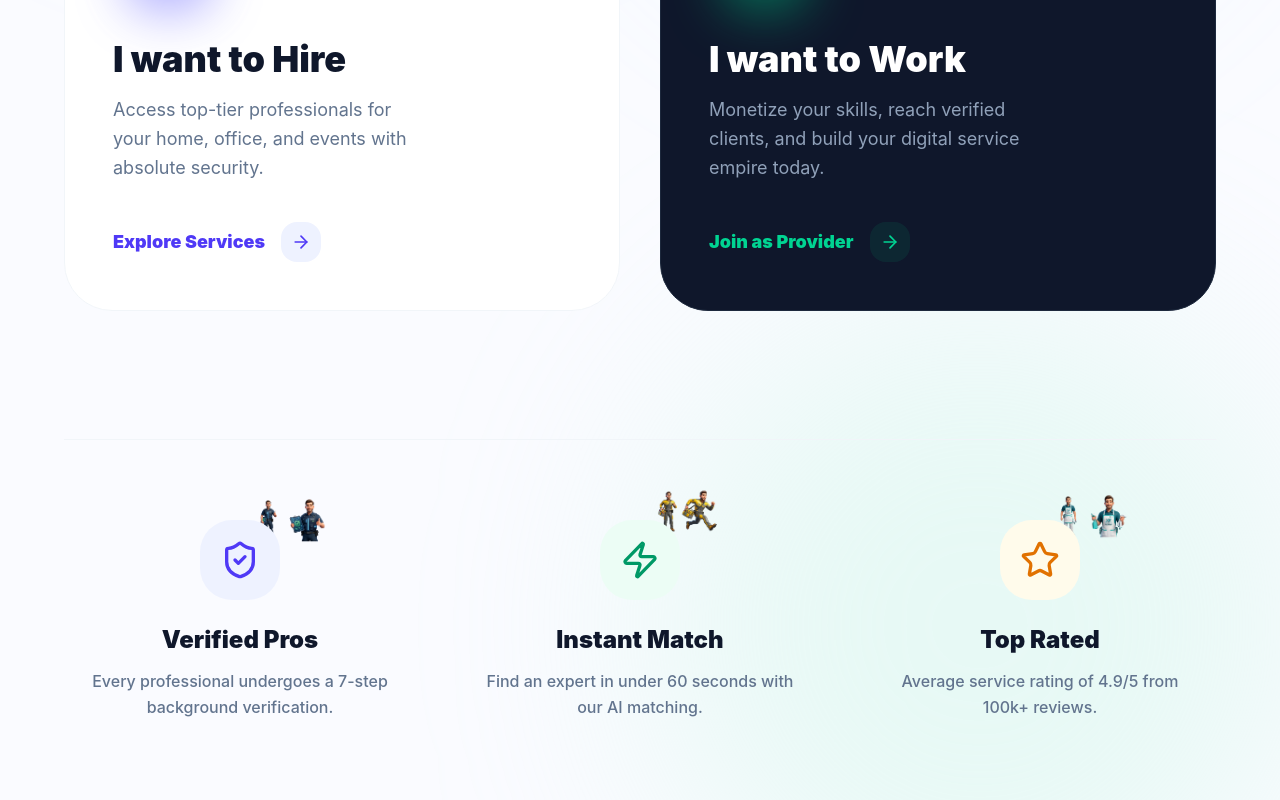
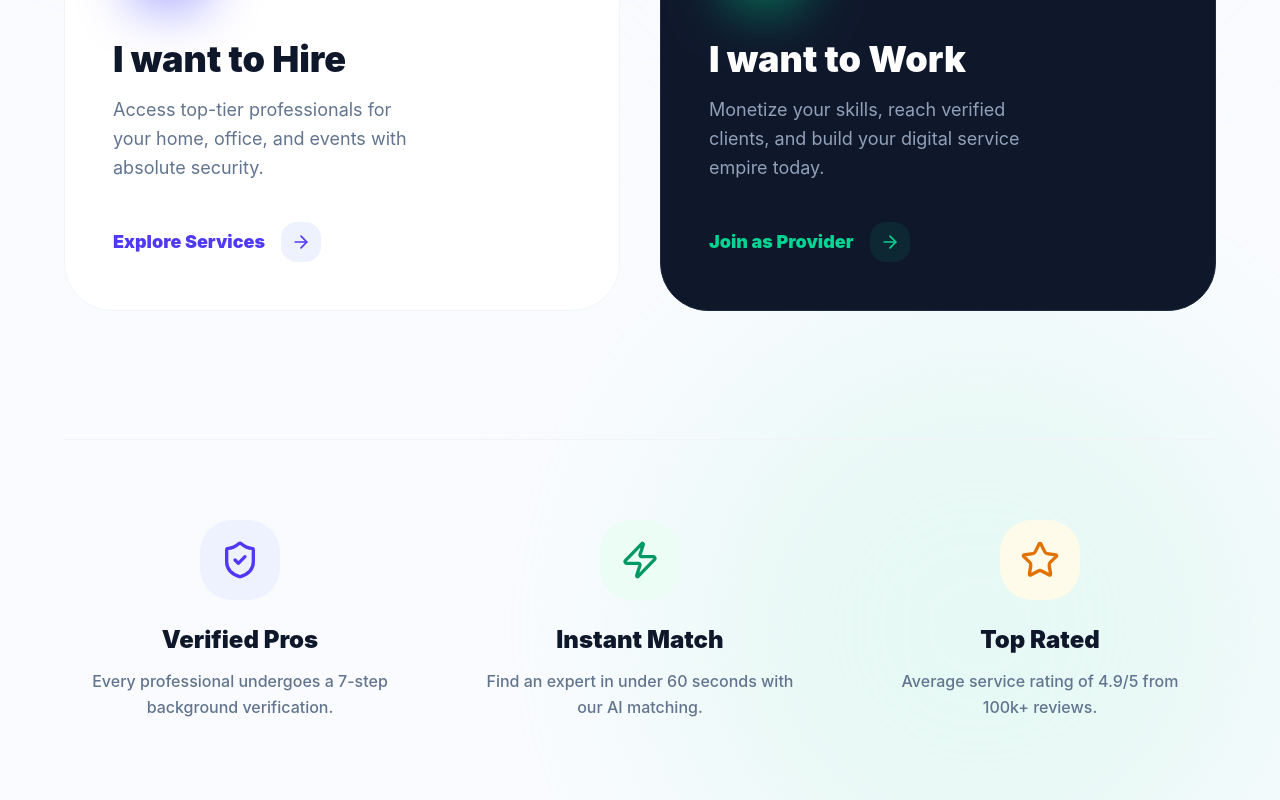
Before and after one commit to Jahanzaib-Gull/Local-Service-Marketplace-System, a React app in the folder frontend/: page / in a window 1280 px wide. Shown: the part 823-1623 px from the top of the page. Built offline with nearby package versions, Linux system fonts and the light colour scheme; the HTML template or start-up script is replaced by a standard one.

Commit message:
style: remove images from cards and reposition as subtle gutter asides

```diff
--- a/frontend/src/pages/Landing.jsx
+++ b/frontend/src/pages/Landing.jsx
@@ -22,6 +22,14 @@ const Landing = () => {
 
   return (
     <div className="relative min-h-screen bg-[#fafbff] overflow-hidden">
+      {/* Floating Asides in Gutters */}
+      <div className="hidden 2xl:block">
+        <img src={HammerImg} alt="" className="fixed top-1/4 -left-12 w-48 h-48 object-contain animate-float opacity-20 hover:opacity-100 transition-opacity" />
+        <img src={RunningImg} alt="" className="fixed top-1/2 -right-12 w-48 h-48 object-contain animate-float animation-delay-1000 opacity-20 hover:opacity-100 transition-opacity" />
+        <img src={InspectionImg} alt="" className="fixed bottom-1/4 -left-12 w-40 h-40 object-contain animate-float animation-delay-2000 opacity-20 hover:opacity-100 transition-opacity" />
+        <img src={CleaningImg} alt="" className="fixed bottom-10 right-10 w-40 h-40 object-contain animate-float animation-delay-4000 opacity-20 hover:opacity-100 transition-opacity" />
+      </div>
+
       {/* Immersive Background */}
       <div className="absolute inset-0 overflow-hidden pointer-events-none">
         <div className="absolute top-[-10%] left-[-5%] w-[800px] h-[800px] bg-indigo-200/40 rounded-full mix-blend-multiply filter blur-[120px] animate-blob"></div>
@@ -93,10 +101,9 @@ const Landing = () => {
 
           <div className="flex flex-col items-center text-center group">
             <div className="mb-6 relative">
-              <div className="p-5 bg-indigo-50 text-indigo-600 rounded-[2rem] relative z-10">
+              <div className="p-5 bg-indigo-50 text-indigo-600 rounded-[2rem]">
                 <ShieldCheck size={40} />
               </div>
-              <img src={InspectionImg} alt="Verified" className="absolute -top-12 -right-12 w-24 h-24 object-contain animate-float" />
             </div>
             <h4 className="text-2xl font-black text-slate-900 mb-3">Verified Pros</h4>
             <p className="text-slate-500 font-medium leading-relaxed px-4">Every professional undergoes a 7-step background verification.</p>
@@ -104,10 +111,9 @@ const Landing = () => {
 
           <div className="flex flex-col items-center text-center group">
             <div className="mb-6 relative">
-              <div className="p-5 bg-emerald-50 text-emerald-600 rounded-[2rem] relative z-10">
+              <div className="p-5 bg-emerald-50 text-emerald-600 rounded-[2rem]">
                 <Zap size={40} />
               </div>
-              <img src={RunningImg} alt="Instant" className="absolute -top-12 -right-12 w-24 h-24 object-contain animate-float animation-delay-1000" />
             </div>
             <h4 className="text-2xl font-black text-slate-900 mb-3">Instant Match</h4>
             <p className="text-slate-500 font-medium leading-relaxed px-4">Find an expert in under 60 seconds with our AI matching.</p>
@@ -115,10 +121,9 @@ const Landing = () => {
 
           <div className="flex flex-col items-center text-center group">
             <div className="mb-6 relative">
-              <div className="p-5 bg-amber-50 text-amber-600 rounded-[2rem] relative z-10">
+              <div className="p-5 bg-amber-50 text-amber-600 rounded-[2rem]">
                 <Star size={40} />
               </div>
-              <img src={CleaningImg} alt="Rated" className="absolute -top-12 -right-12 w-24 h-24 object-contain animate-float animation-delay-2000" />
             </div>
             <h4 className="text-2xl font-black text-slate-900 mb-3">Top Rated</h4>
             <p className="text-slate-500 font-medium leading-relaxed px-4">Average service rating of 4.9/5 from 100k+ reviews.</p>
```
